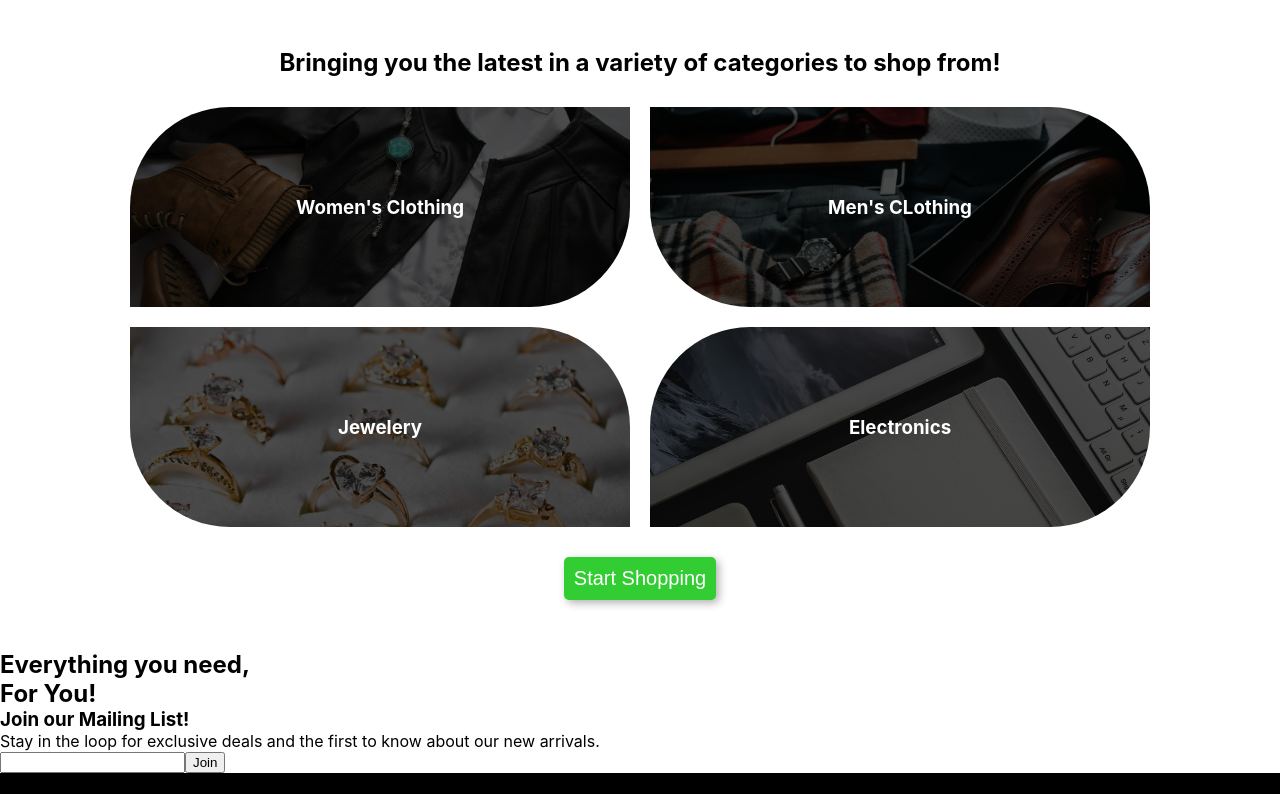
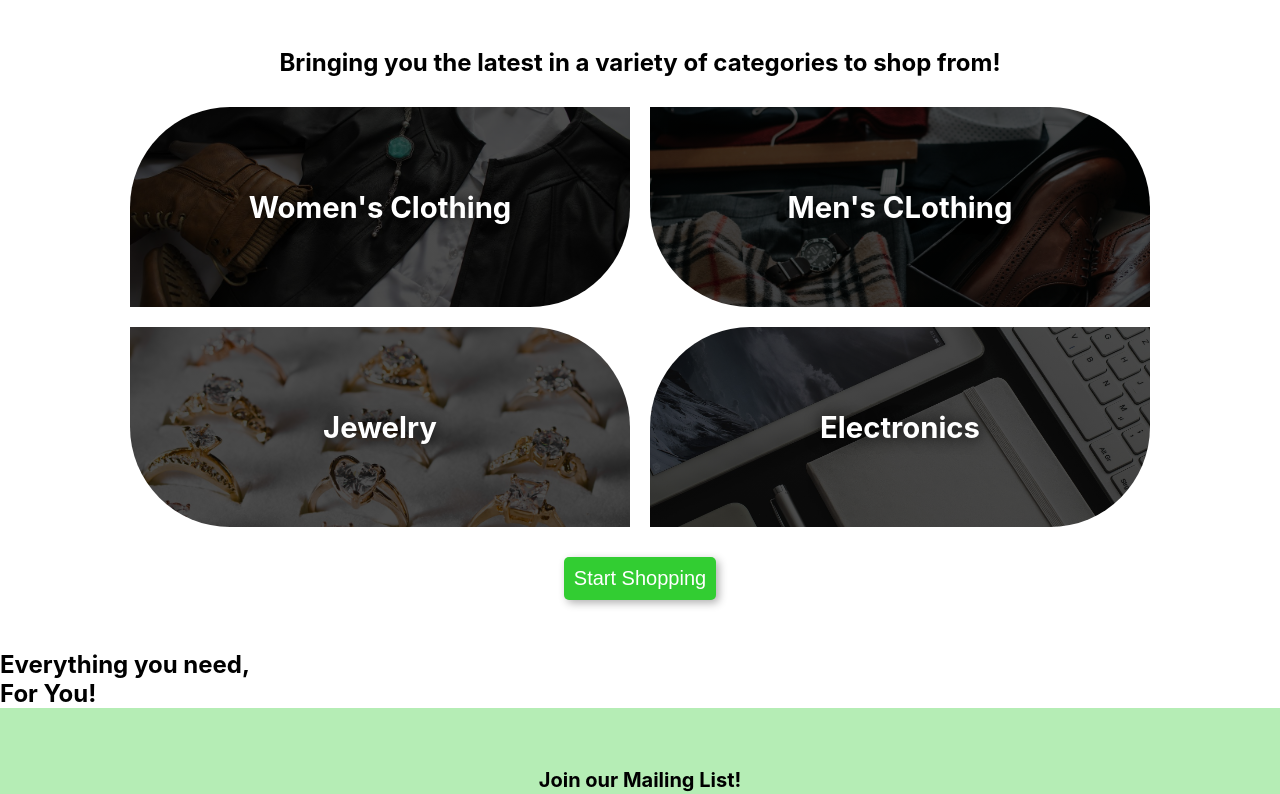
Before and after one commit to TrixyParra/ecommerce-app, a React (Create React App) app: page / in a window 1280 px wide. Shown: the part 687-1481 px from the top of the page. Built offline with nearby package versions, Linux system fonts and the light colour scheme.

Commit message:
Home.js - fixed typo and made a change to mailing list section. App.css - added styling to mailing list section.

```diff
--- a/src/App.css
+++ b/src/App.css
@@ -125,7 +125,6 @@ footer p {
 /* Header */
 .Home-Header {
   height: 77vh;
-  width: 100%;
   background-image: url("../src/images/sale.jpg");
   background-position: center;
   background-size: cover;
@@ -136,15 +135,12 @@ footer p {
 .Categories {
   text-align: center;
   padding: 20px;
-  /* margin: auto;  */
   margin-top: 30px;
   margin-bottom: 30px;
-  /* background-color: lightgreen;  */
 }
 
 .Category-Title {
   text-align: center;
-  /* padding: 50px;  */
 }
 
 .Category-List {
@@ -152,7 +148,6 @@ footer p {
   justify-content: center;
   align-items: center;
   flex-wrap: wrap;
-  /* background-color: burlywood;  */
   padding: 20px;
 }
 
@@ -162,10 +157,10 @@ footer p {
   display: flex;
   justify-content: center;
   align-items: center;
+  font-size: 25px;
   color: #fff;
+  text-shadow: 0 0 15px black;
   margin: 10px;
-  /* border: 1px solid black;  */
-
 }
 
 .Womens {
@@ -217,6 +212,50 @@ footer p {
 }
 
 .Shop-Button:hover {
+  background-color: rgb(40, 241, 40);
+}
+
+/* Mailing List Section */
+.Mailing-List {
+  text-align: center;
+  background-color: rgba(50, 205, 50, 0.356);
+  padding: 50px;
+}
+
+.Mailing-List h3 {
+  font-size: 20px;
+  padding: 10px;
+  margin-bottom: 10px;
+}
+
+.Mailing-List p {
+  font-weight: bold;
+  margin-bottom: 15px;
+}
+
+.Mailing-List input {
+  font-size: 16px;
+  border-radius: 5px;
+  border-color: limegreen;
+  outline: none;
+  padding: 5px;
+  margin: 10px;
+}
+
+.Mailing-List button {
+  background-color: limegreen;
+  color: white;
+  width: 60px;
+  padding: 8px;
+  font-size: 16px;
+  border: none;
+  border-radius: 5px;
+  box-shadow: 3px 3px 8px #b1b1b1, -3px -3px 8px #fff;
+  cursor: pointer;
+  transition: all 0.5s;
+}
+
+.Mailing-List button:hover {
   background-color: rgb(40, 241, 40);
 }
 /* End of Home Page */
--- a/src/components/Home.js
+++ b/src/components/Home.js
@@ -16,7 +16,7 @@ export default function Home() {
                         <h3>Men's CLothing</h3>
                     </div>
                     <div className="Jewelry">
-                        <h3>Jewelery</h3>
+                        <h3>Jewelry</h3>
                     </div>
                     <div className="Electronics">
                         <h3>Electronics</h3>
@@ -31,7 +31,7 @@ export default function Home() {
 
             <div className="Mailing-List">
                 <h3>Join our Mailing List!</h3>
-                <p>Stay in the loop for exclusive deals and the first to know about our new arrivals.</p>
+                <p>Stay in the loop for exclusive deals and new arrivals.</p>
                 <input type="email" />
                 <button>Join</button>
             </div>
```
